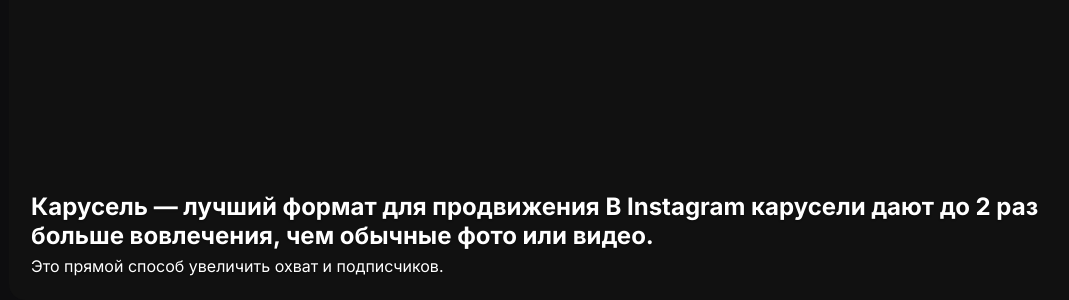
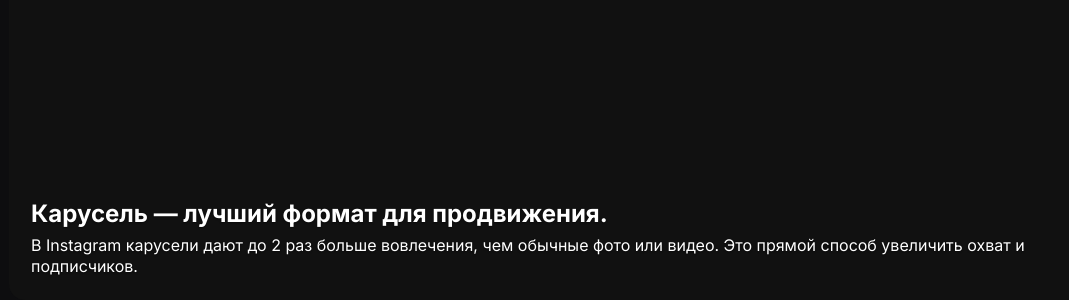
Before and after one commit to AlexERC20/btc-game-mvp, a React (Vite) app in the folder apps/webapp/: page / in a window 1280 px wide. Shown: the part 1285-1585 px from the top of the page, without its empty margins (1-1070 px from the left). Built offline with nearby package versions, Linux system fonts and the light colour scheme.

Commit message:
Update store.ts

```diff
--- a/apps/webapp/src/state/store.ts
+++ b/apps/webapp/src/state/store.ts
@@ -245,70 +245,70 @@
 const initial: Slide[] = [
   {
     id: 'demo-1',
-    body: `Карусель — лучший формат для продвижения
+    body: `Карусель — лучший формат для продвижения.
 В Instagram карусели дают до 2 раз больше вовлечения, чем обычные фото или видео. Это прямой способ увеличить охват и подписчиков.`,
     kind: 'demo',
     isDemo: true,
   },
   {
     id: 'demo-2',
-    body: `Алгоритм показывает карусель дважды
+    body: `Алгоритм показывает карусель дважды.
 Если человек не отреагировал на первый слайд, Instagram может показать ему второй. Больше шансов, что тебя заметят.`,
     kind: 'demo',
     isDemo: true,
   },
   {
     id: 'demo-3',
-    body: `Дольше удерживают внимание
+    body: `Дольше удерживают внимание.
 Каждый свайп = дополнительное время в посте. Алгоритм видит интерес и поднимает публикацию выше в ленте.`,
     kind: 'demo',
     isDemo: true,
   },
   {
     id: 'demo-4',
-    body: `Больше сохранений = больше охват
+    body: `Больше сохранений = больше охват.
 Образовательные или пошаговые карусели сохраняют в 10 раз чаще, чем одиночные посты. Сохранения — главный сигнал для Instagram.`,
     kind: 'demo',
     isDemo: true,
   },
   {
     id: 'demo-5',
-    body: `Сторителлинг работает лучше
+    body: `Сторителлинг работает лучше.
 Карусель = мини-история. От «проблемы» → к «решению» → к «призову к действию». Люди дочитывают до конца и подписываются.`,
     kind: 'demo',
     isDemo: true,
   },
   {
     id: 'demo-6',
-    body: `5+ слайдов = больше вовлечения
+    body: `5+ слайдов = больше вовлечения.
 Карусели с 7–10 слайдами показывают самый высокий engagement rate (до 2 %). Чем длиннее история — тем больше действий.`,
     kind: 'demo',
     isDemo: true,
   },
   {
     id: 'demo-7',
-    body: `Образовательный контент проще упаковать
+    body: `Образовательный контент проще упаковать.
 Советы, инструкции, чек-листы — удобнее дать серией свайпов. Это вызывает доверие и делает тебя экспертом в нише.`,
     kind: 'demo',
     isDemo: true,
   },
   {
     id: 'demo-8',
-    body: `Работает даже лучше, чем Reels
+    body: `Работает даже лучше, чем Reels.
 Средний engagement у каруселей выше, чем у Reels (0.55 % vs 0.50 %). Это значит: не только видео = рост аккаунта.`,
     kind: 'demo',
     isDemo: true,
   },
   {
     id: 'demo-9',
-    body: `20 слайдов = новый уровень
+    body: `20 слайдов = новый уровень.
 Instagram недавно увеличил лимит до 20 фото. Теперь можно делать полноценные гайды прямо в ленте.`,
     kind: 'demo',
     isDemo: true,
   },
   {
     id: 'demo-10',
-    body: `Итог — делай больше 5 слайдов
+    body: `Итог — делай больше 5 слайдов.
 Чем длиннее карусель, тем больше охват, вовлечение и сохранения. 👉 Используй этот формат регулярно, чтобы аккаунт рос быстрее.`,
     kind: 'demo',
     isDemo: true,
```
